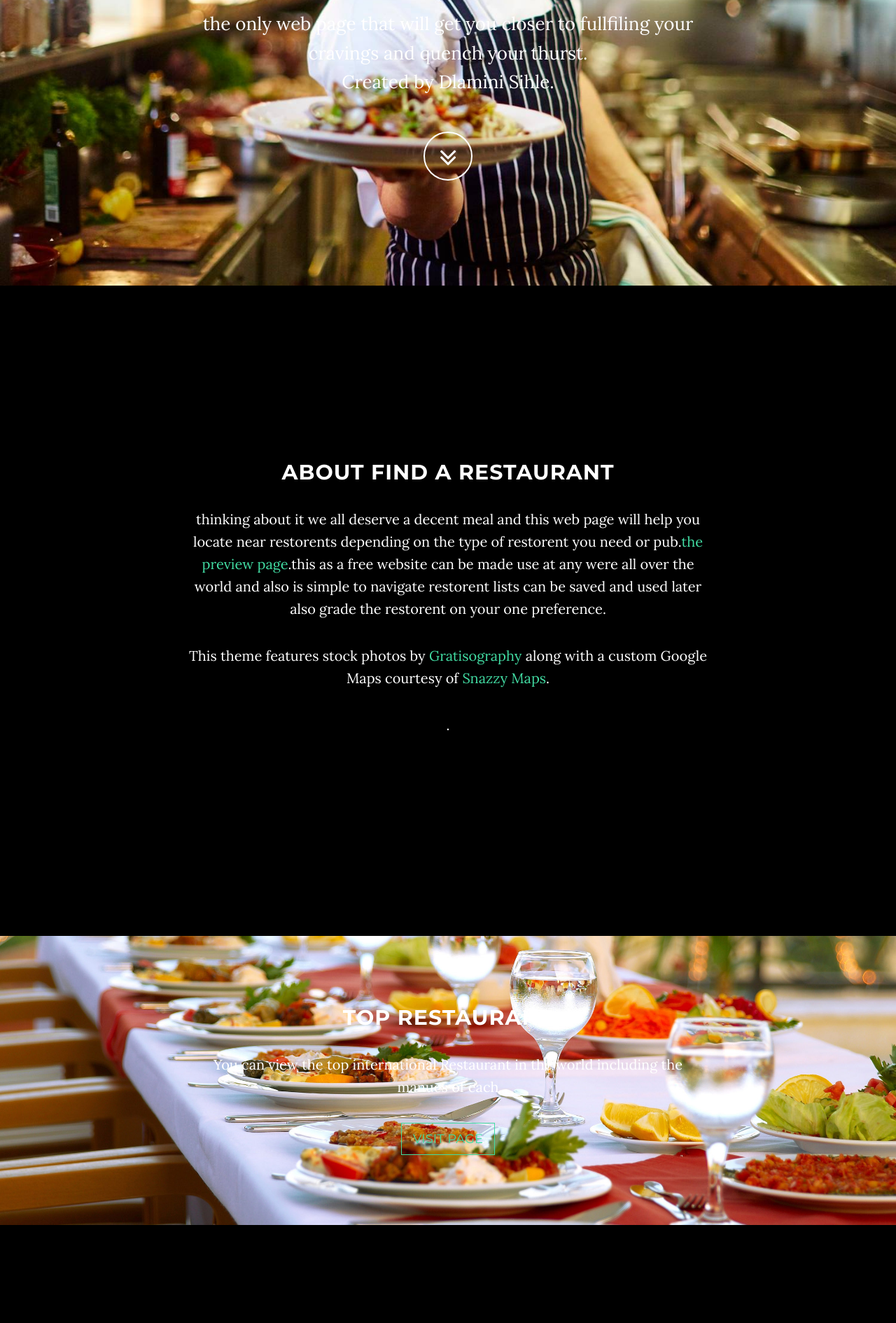
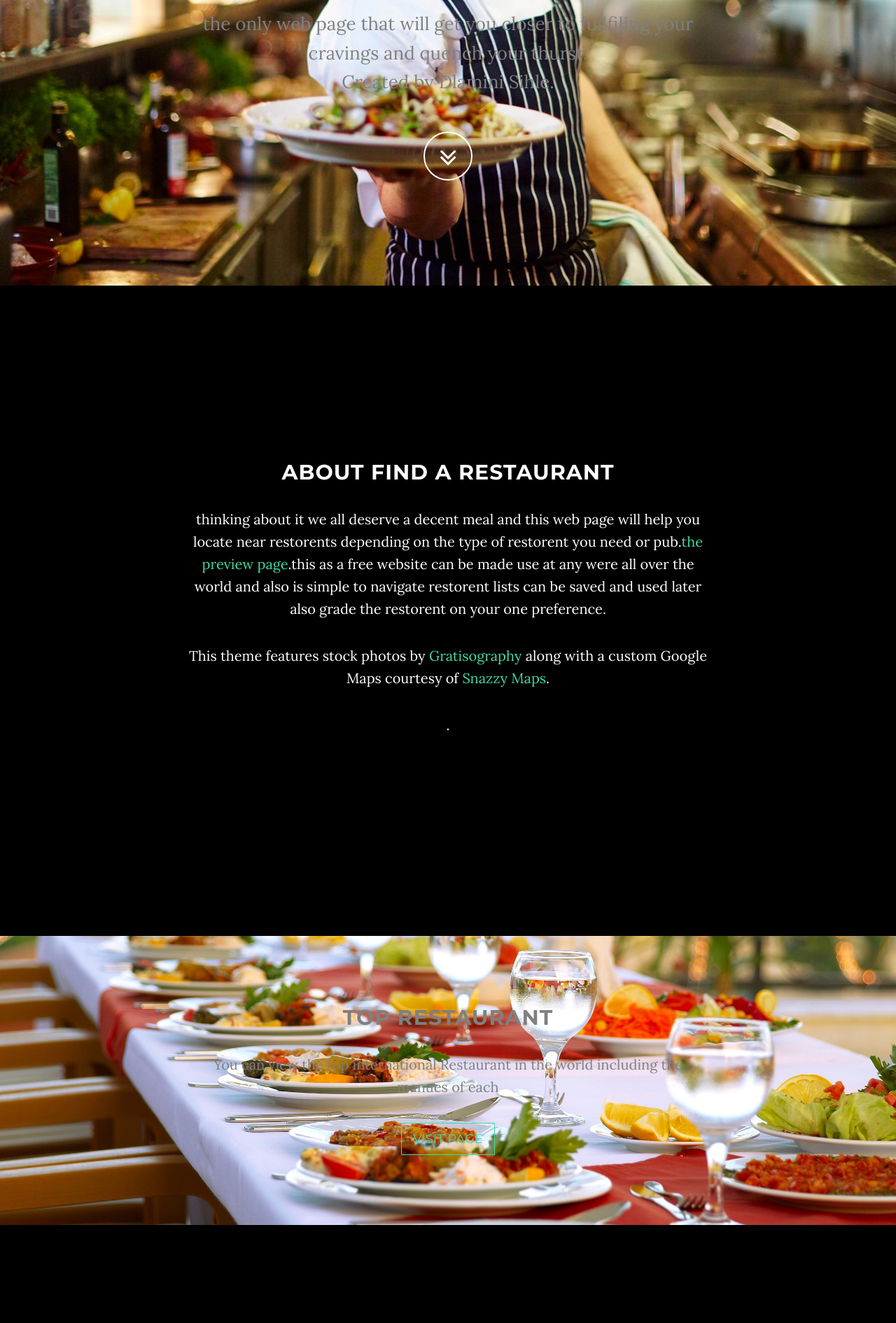
Before and after one commit to dlaminisihle/grayscale-onepage, a website: page index.html in a window 1280 px wide. Shown: the part 392-2282 px from the top of the page at 70% size. Drawn offline with nearby package versions, Linux system fonts and the light colour scheme; some packages are replaced by stand-ins of ours.

Commit message:
Add files via upload

```diff
--- a/index.html
+++ b/index.html
@@ -74,8 +74,8 @@
             <div class="container">
                 <div class="row">
                     <div class="col-md-8 col-md-offset-2">
-                        <h1 class="brand-heading">Find A Restaurant</h1>
-                        <p class="intro-text"> the only web page that will get you closer to fullfiling your cravings and quench your thurst.
+                        <h1 class="brand-heading" style="color:gray">Find A Restaurant</h1>
+                        <p class="intro-text" style="color:gray" > the only web page that will get you closer to fullfiling your cravings and quench your thurst.
                             <br>Created by Dlamini Sihle.</p>
                         <a href="#about" class="btn btn-circle page-scroll">
                             <i class="fa fa-angle-double-down animated"></i>
@@ -89,7 +89,7 @@
     <!-- About Section -->
     <section id="about" class="container content-section text-center">
         <div class="row">
-            <div class="col-lg-8 col-lg-offset-2">
+            <div class="col-lg-8 col-lg-offset-2" >
                 <h2>About Find a Restaurant</h2>
                 <p>thinking about it we all deserve a decent meal and this web page will help you locate near restorents depending on the type of restorent you need or pub.<a href="http://startbootstrap.com/template-overviews/grayscale/">the preview page</a>.this as a free website can be made use at any were all over the world and also is simple to navigate restorent lists can be saved and used later also grade the restorent on your one preference.</p>
                 <p>This theme features stock photos by <a href="http://gratisography.com/">Gratisography</a> along with a custom Google Maps courtesy of <a href="http://snazzymaps.com/">Snazzy Maps</a>.</p>
@@ -103,8 +103,8 @@
         <div class="download-section">
             <div class="container">
                 <div class="col-lg-8 col-lg-offset-2">
-                    <h2>Top Restaurant</h2>
-                    <p>You can view the top international Restaurant in the world including the manues of each</p>
+                    <h2 style="color:gray">Top Restaurant</h2>
+                    <p style="color:gray">You can view the top international Restaurant in the world including the manues of each</p>
                     <a href="http://startbootstrap.com/template-overviews/grayscale/" class="btn btn-default btn-lg">Visit Page</a>
                 </div>
             </div>
```
